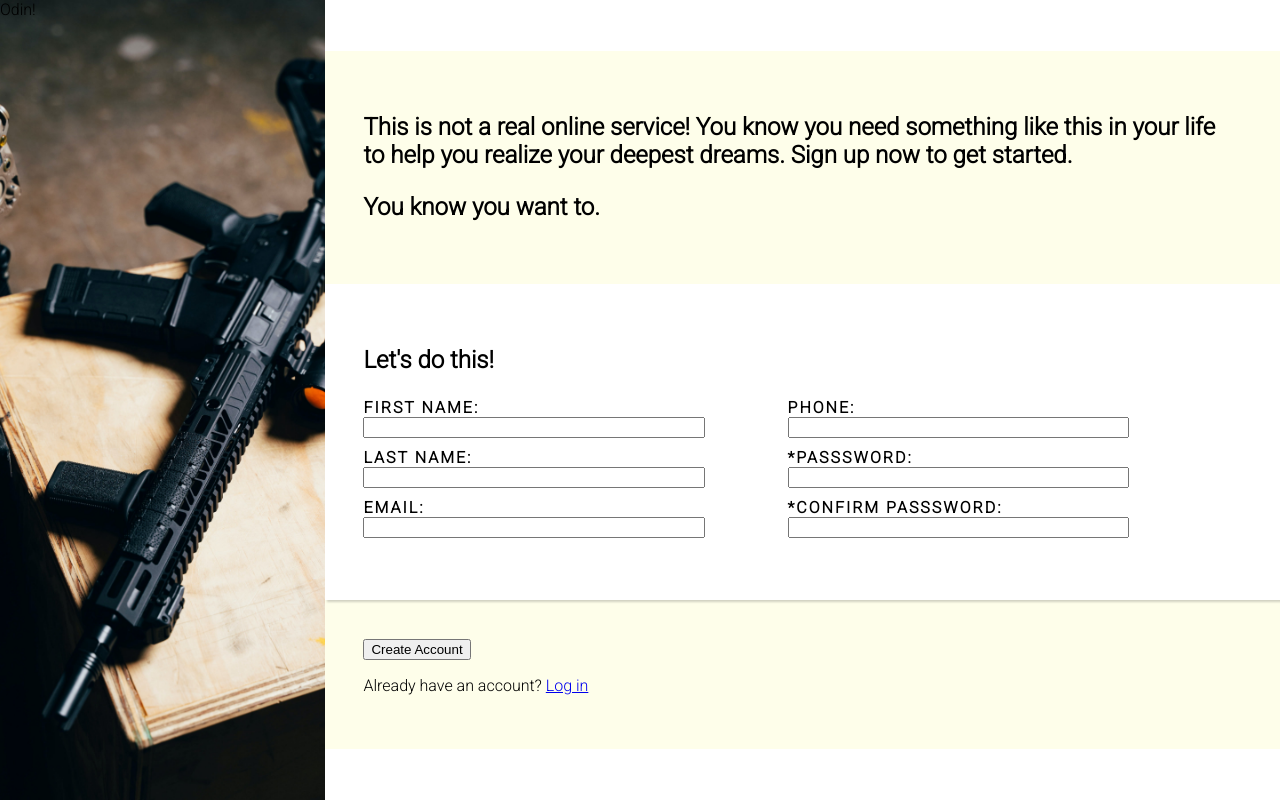
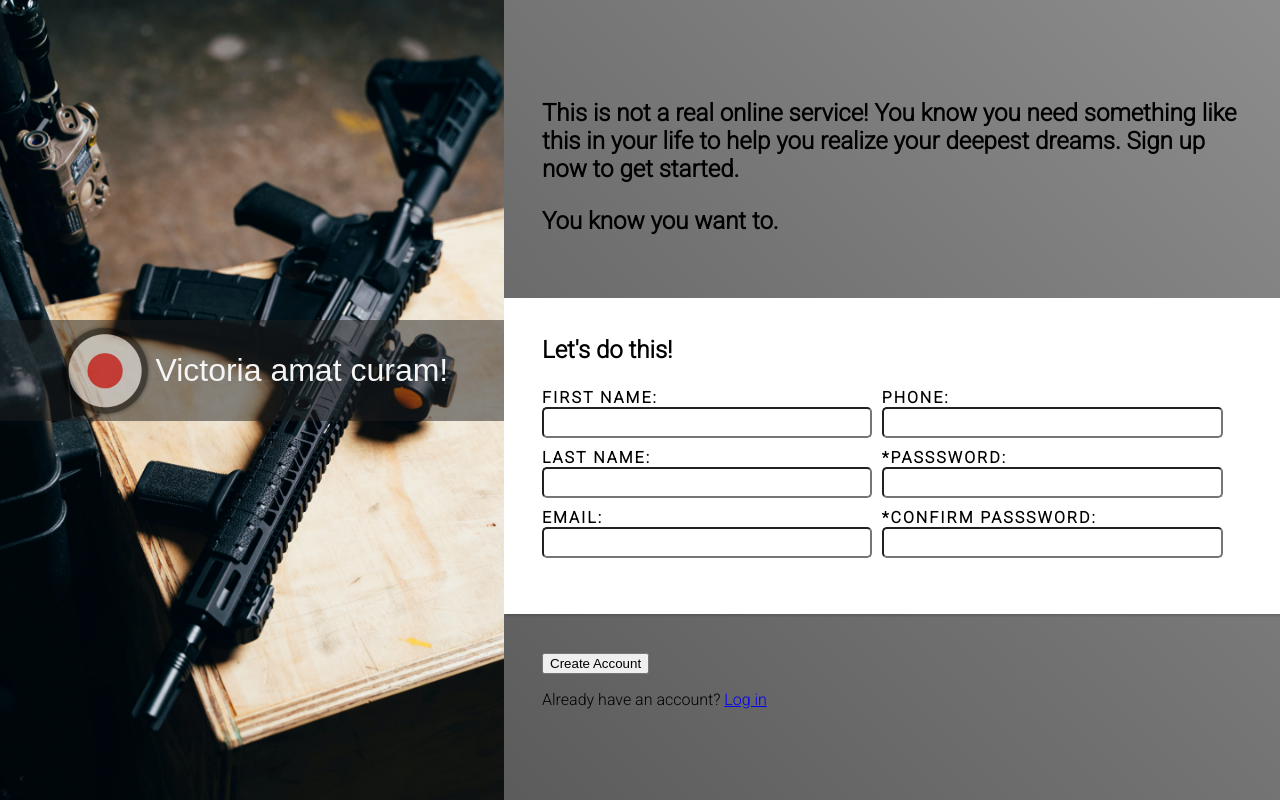
Before and after one commit to esousacosta/sign-in-form, a plain HTML site: page index.html in a window 1280 px wide. Drawn offline with Linux system fonts and the light colour scheme; a web font is replaced by a local one.

Commit message:
Finish main styling of the page

```diff
--- a/index.html
+++ b/index.html
@@ -10,6 +10,8 @@
     <link rel="preconnect" href="https://fonts.gstatic.com" crossorigin>
     <link href="https://fonts.googleapis.com/css2?family=Kdam+Thmor+Pro&family=Roboto:wght@300&display=swap"
         rel="stylesheet">
+    <link href="https://fonts.googleapis.com/css2?family=Kdam+Thmor+Pro&family=Roboto:wght@300&display=swap"
+        rel="stylesheet">
     <title>Awesome sign-in form</title>
 </head>
 
@@ -17,7 +19,8 @@
     <div class="main-container">
         <div class="left-container">
             <div class="left-card-container">
-                Odin!
+                <img src="./images/target.png" alt="A target like clipart">
+                <p>Victoria amat curam!</p>
             </div>
         </div>
         <div class="right-container">
--- a/styles/style.css
+++ b/styles/style.css
@@ -1,5 +1,6 @@
 body {
     font-family: "Roboto", -apple-system, BlinkMacSystemFont, "Segoe UI", Roboto, Helvetica, Arial, sans-serif, "Apple Color Emoji", "Segoe UI Emoji", "Segoe UI Symbol";
+    background-image: linear-gradient(45deg, rgba(0, 0, 0, 0.7), rgba(112, 112, 112, 0.8));
     margin: 0px;
 }
 
@@ -8,10 +9,6 @@ div.main-container {
     flex-direction: row;
     align-items: center;
 }
-
-/* div.left-container, div.right-container {
-    flex: auto;
-} */
 
 .hero-text {
     font-weight: 800;
@@ -28,7 +25,26 @@ div.main-container {
 }
 
 .left-card-container {
-    height: 100%;
+    display: flex;
+    justify-content: center;
+    align-items: center;
+    background-color: rgba(30, 30, 30, 0.5);
+    position: relative;
+    top: 40%;
+    text-align: center;
+    color: white;
+    height: auto;
+}
+
+.left-card-container > img {
+    max-height: 100px;
+    opacity: 0.5;
+}
+
+.left-card-container > p {
+    font-family: "Kdam Thmor Pro", sans-serif;
+    font-size: 2rem;
+    color: rgb(245, 245, 245);
 }
 
 .card-image {
@@ -37,7 +53,6 @@ div.main-container {
 }
 
 .right-container {
-    background-color: rgb(254, 254, 234);
     width: clamp(40ch, 65vw, 75ch);
     display: flex;
     flex-direction: column;
@@ -63,6 +78,10 @@ div.main-container {
     max-height: min(300px, 30vh);
 }
 
+.form-section > p {
+    margin-top: 0px;
+}
+
 .form-section > form {
     height: 300px;
     flex: 0 1 auto;
@@ -70,11 +89,12 @@ div.main-container {
 
 .form-container {
     padding: 0px;
-    height: 50%;
+    height: 60%;
     display: flex;
     flex-direction: column;
     flex-wrap: wrap;
     flex: 1 0 auto;
+    gap: 10px;
 }
 
 .form-field {
@@ -88,7 +108,8 @@ div.main-container {
 }
 
 input {
+    border-radius: 5px;
     flex: 0 1 auto;
     max-width: 45ch;
-    max-height: 20px;
+    height: 30px;
 }
```
Also changed, not shown: images/target.png (added).
